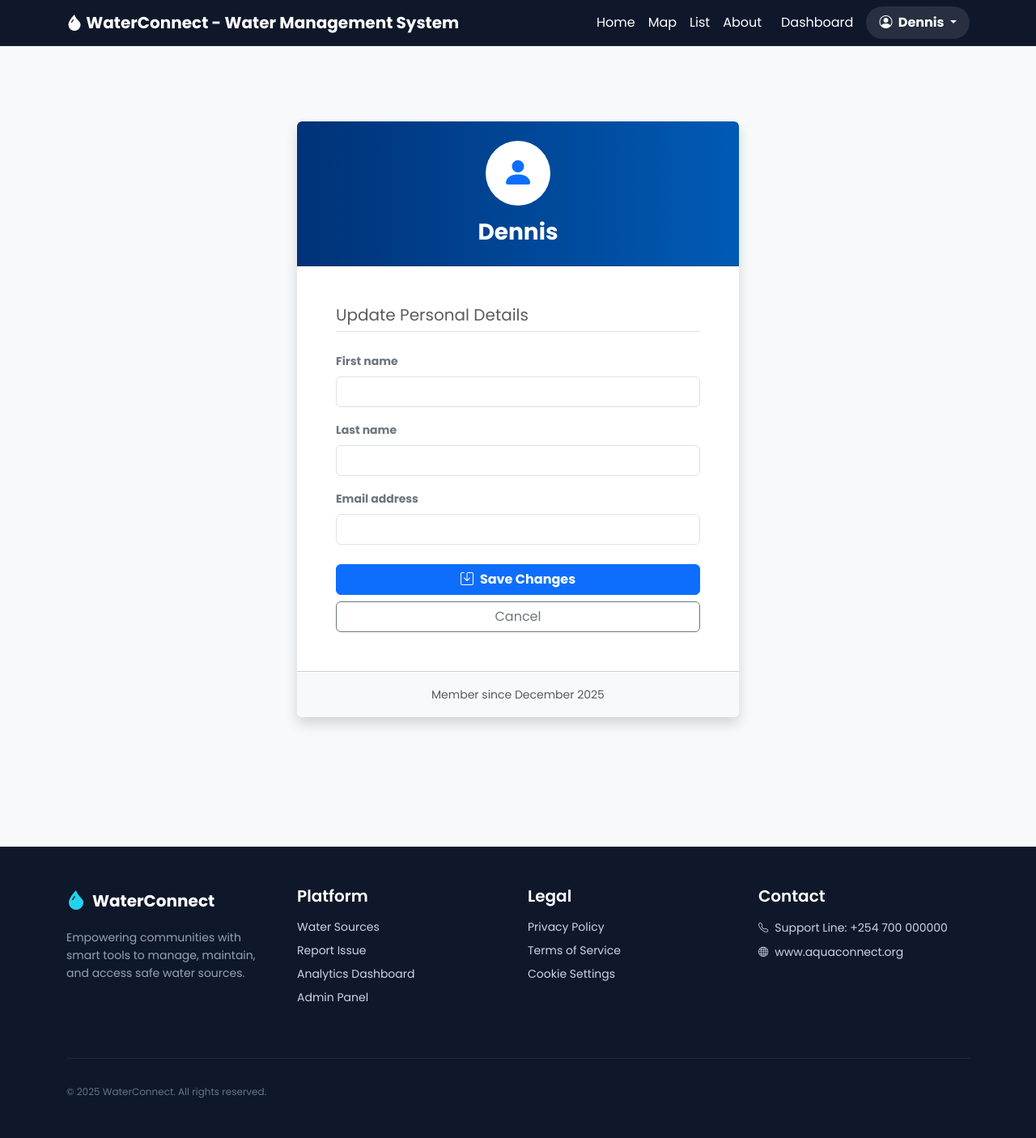
After one commit to MorganWambulwa/Water-Management-System, a Django app: page /accounts/profile/ in a window 1280 px wide. The commit adds this page. Shown: the whole page at 81% size. Run offline with Django 5.2, Linux system fonts and the light colour scheme; a user stored in the database is signed in.

Commit message:
Feat: Added user profile, legal pages and updated footer content

```diff
--- a/manage.py
+++ b/manage.py
@@ -1,4 +1,3 @@
-#!/usr/bin/env python
 """Django's command-line utility for administrative tasks."""
 import os
 import sys
--- a/static/waterapp/css/main.css
+++ b/static/waterapp/css/main.css
@@ -3,7 +3,6 @@ body {
     background-color: #f8f9fa;
 }
 
-/* Hero Section */
 .hero-section {
     background: linear-gradient(rgba(0, 50, 120, 0.85), rgba(0, 90, 180, 0.7)),
                 url('https://images.unsplash.com/photo-1581093588402-48590e8d3568?q=80&w=2000&auto=format&fit=crop');
@@ -15,7 +14,6 @@ body {
     padding-top: 80px;
 }
 
-/* Glassmorphism */
 .glass-card {
     background: rgba(255, 255, 255, 0.15);
     backdrop-filter: blur(10px);
@@ -24,7 +22,6 @@ body {
     color: white;
 }
 
-/* Buttons */
 .btn-danger-custom {
     background-color: #ff4757;
     border: none;
@@ -49,7 +46,6 @@ body {
     color: #0056b3;
 }
 
-/* Stats Cards */
 .stats-card {
     background: white;
     border-radius: 12px;
@@ -61,14 +57,14 @@ body {
     transform: translateY(-5px);
 }
 
-/* --- Footer Styles (Matches Tailwind Slate-900 Theme) --- */
+
 .footer-section {
-    background-color: #0f172a; /* Tailwind bg-slate-900 */
-    color: #cbd5e1;            /* Tailwind text-slate-300 */
-    border-top: 1px solid #1e293b; /* Tailwind border-slate-800 */
+    background-color: #0f172a;
+    color: #cbd5e1;
+    border-top: 1px solid #1e293b;
     padding-top: 3rem;
     padding-bottom: 3rem;
-    margin-top: 5rem; /* Separation from content */
+    margin-top: 5rem;
 }
 
 .footer-brand {
@@ -78,7 +74,7 @@ body {
 }
 
 .footer-text {
-    color: #94a3b8; /* Tailwind text-slate-400 */
+    color: #94a3b8;
     font-size: 0.875rem;
     line-height: 1.6;
 }
@@ -99,7 +95,7 @@ body {
 }
 
 .footer-link:hover {
-    color: #22d3ee; /* Tailwind text-cyan-400 */
+    color: #22d3ee;
 }
 
 .footer-bottom {
@@ -107,7 +103,7 @@ body {
     margin-top: 3rem;
     padding-top: 2rem;
     font-size: 0.75rem;
-    color: #64748b; /* Tailwind text-slate-500 */
+    color: #64748b;
 }
 /*
 .navbar-transparentz {
--- a/templates/waterapp/analytics.html
+++ b/templates/waterapp/analytics.html
@@ -37,17 +37,15 @@
 
 <script src="https://cdn.jsdelivr.net/npm/chart.js"></script>
 <script>
-    // You will need to pass 'status_data' and 'issue_data' from your analytics view
     const ctxStatus = document.getElementById('statusChart');
     const ctxIssues = document.getElementById('issuesChart');
 
-    // Placeholder data for visual structure
     new Chart(ctxStatus, {
         type: 'doughnut',
         data: {
             labels: ['Operational', 'Maintenance', 'Broken'],
             datasets: [{
-                data: [12, 5, 2], // Replace with dynamic Django variables
+                data: [12, 5, 2],
                 backgroundColor: ['#198754', '#ffc107', '#dc3545']
             }]
         }
--- a/templates/waterapp/base.html
+++ b/templates/waterapp/base.html
@@ -32,15 +32,34 @@
                         <a class="nav-link text-white" href="{% url 'about' %}">About</a>
                     </li>
 
-                    {% if user.is_authenticated %}
+                        {% if user.is_authenticated %}
                         <li class="nav-item ms-2">
-                            <a href="{% url 'dashboard' %}" class="btn btn-light btn-sm fw-bold px-3" style="border-radius: 20px;">Dashboard</a>
+                            <a href="{% url 'dashboard' %}" class="nav-link text-white">Dashboard</a>
+                        </li>
+
+                        <li class="nav-item dropdown ms-2">
+                            <a class="nav-link dropdown-toggle text-white fw-bold btn btn-outline-light border-0 px-3" href="#" role="button" data-bs-toggle="dropdown" aria-expanded="false" style="border-radius: 20px; background: rgba(255,255,255,0.1);">
+                                <i class="bi bi-person-circle me-1"></i> {{ user.username }}
+                            </a>
+                            <ul class="dropdown-menu dropdown-menu-end shadow border-0">
+                                <li>
+                                    <a class="dropdown-item" href="{% url 'profile' %}">
+                                        <i class="bi bi-person-gear me-2 text-primary"></i>My Profile
+                                    </a>
+                                </li>
+                                <li><hr class="dropdown-divider"></li>
+                                <li>
+                                    <form method="post" action="{% url 'logout' %}" class="d-inline">
+                                        {% csrf_token %}
+                                        <button type="submit" class="dropdown-item text-danger">
+                                            <i class="bi bi-box-arrow-right me-2"></i>Logout
+                                        </button>
+                                    </form>
+                                </li>
+                            </ul>
                         </li>
                     {% else %}
-                        <li class="nav-item ms-2">
-                            <a href="{% url 'login' %}" class="btn btn-light btn-sm fw-bold px-3" style="border-radius: 20px;">Login</a>
-                        </li>
-                    {% endif %}
+                        {% endif %}
                 </ul>
             </div>
         </div>
--- a/templates/waterapp/dashboard.html
+++ b/templates/waterapp/dashboard.html
@@ -97,11 +97,9 @@
 {{ status_counts|json_script:"status-data" }}
 {{ source_type_counts|json_script:"type-data" }}
 <script>
-    // Load JSON data embedded safely using json_script
     const statusData = JSON.parse(document.getElementById('status-data').textContent || '[]');
     const typeData = JSON.parse(document.getElementById('type-data').textContent || '[]');
 
-    // Render Status Chart
     new Chart(document.getElementById('statusChart'), {
         type: 'doughnut',
         data: {
@@ -113,7 +111,6 @@
         }
     });
 
-    // Render Type Chart
     new Chart(document.getElementById('typeChart'), {
         type: 'bar',
         data: {
--- a/templates/waterapp/footer.html
+++ b/templates/waterapp/footer.html
@@ -30,20 +30,25 @@
             <div class="col-lg-3 col-md-6">
                 <h5 class="footer-heading">Legal</h5>
                 <ul class="list-unstyled">
-                    <li><a href="#" class="footer-link">Privacy Policy</a></li>
-                    <li><a href="#" class="footer-link">Terms of Service</a></li>
-                    <li><a href="#" class="footer-link">Cookie Settings</a></li>
+                    <li><a href="{% url 'legal_page' 'privacy' %}" class="footer-link">Privacy Policy</a></li>
+                    <li><a href="{% url 'legal_page' 'terms' %}" class="footer-link">Terms of Service</a></li>
+                    <li><a href="{% url 'legal_page' 'cookies' %}" class="footer-link">Cookie Settings</a></li>
                 </ul>
             </div>
 
             <div class="col-lg-3 col-md-6">
                 <h5 class="footer-heading">Contact</h5>
                 <ul class="list-unstyled footer-text">
-                    <li class="mb-2 d-flex align-items-center gap-2">
-                        <i class="bi bi-telephone small"></i> Support Line: +254 700 000000
+                    <li class="mb-2">
+                        <a href="tel:+254700000000" class="footer-link d-flex align-items-center gap-2">
+                            <i class="bi bi-telephone small"></i> Support Line: +254 700 000000
+                        </a>
                     </li>
-                    <li class="d-flex align-items-center gap-2">
-                        <i class="bi bi-globe small"></i> www.waterconnect.org
+
+                    <li>
+                        <a href="https://www.aquaconnect.org" target="_blank" rel="noopener noreferrer" class="footer-link d-flex align-items-center gap-2">
+                            <i class="bi bi-globe small"></i> www.aquaconnect.org
+                        </a>
                     </li>
                 </ul>
             </div>
@@ -51,7 +56,6 @@
 
         <div class="footer-bottom d-flex flex-column flex-md-row justify-content-between align-items-center gap-3">
             <p class="mb-0">© 2025 WaterConnect. All rights reserved.</p>
-            <!-- <p class="mb-0">Web Development Cohort 5 Project</p> -->
         </div>
     </div>
 </footer>
--- /dev/null
+++ b/templates/waterapp/profile.html
@@ -0,0 +1,52 @@
+{% extends 'waterapp/base.html' %}
+
+{% block content %}
+<div class="container" style="padding-top: 150px; padding-bottom: 80px;">
+    <div class="row justify-content-center">
+        <div class="col-md-8 col-lg-6">
+            <div class="card shadow border-0 overflow-hidden">
+                <div class="card-header text-white text-center py-4" style="background: linear-gradient(to right, #003278, #005ab4);">
+                    <div class="mb-3">
+                        <div class="bg-white text-primary rounded-circle d-inline-flex align-items-center justify-content-center" style="width: 80px; height: 80px;">
+                            <i class="bi bi-person-fill fs-1"></i>
+                        </div>
+                    </div>
+                    <h3 class="mb-0 fw-bold">{{ user.username }}</h3>
+                    <small class="opacity-75">{{ user.email }}</small>
+                </div>
+
+                <div class="card-body p-4 p-md-5">
+                    <h5 class="mb-4 text-muted border-bottom pb-2">Update Personal Details</h5>
+
+                    <form method="post">
+                        {% csrf_token %}
+
+                        {% for field in form %}
+                        <div class="mb-3">
+                            <label class="form-label fw-bold small text-secondary">{{ field.label }}</label>
+                            {{ field }}
+                            {% if field.errors %}
+                            <div class="text-danger small mt-1">{{ field.errors.0 }}</div>
+                            {% endif %}
+                        </div>
+                        {% endfor %}
+
+                        <div class="d-grid mt-4 gap-2">
+                            <button type="submit" class="btn btn-primary fw-bold">
+                                <i class="bi bi-save me-2"></i>Save Changes
+                            </button>
+                            <a href="{% url 'dashboard' %}" class="btn btn-outline-secondary">
+                                Cancel
+                            </a>
+                        </div>
+                    </form>
+                </div>
+
+                <div class="card-footer bg-light text-center py-3">
+                    <small class="text-muted">Member since {{ user.date_joined|date:"F Y" }}</small>
+                </div>
+            </div>
+        </div>
+    </div>
+</div>
+{% endblock %}
--- a/waterapp/forms.py
+++ b/waterapp/forms.py
@@ -1,5 +1,5 @@
 from django import forms
-from django.core.exceptions import ValidationError  # Required for raising errors
+from django.core.exceptions import ValidationError
 from .models import WaterSource, IssueReport, RepairLog
 from django.contrib.auth.forms import UserCreationForm
 from django.contrib.auth.models import User
@@ -8,7 +8,6 @@ class WaterSourceForm(forms.ModelForm):
     """Form for administrators to create/edit a WaterSource."""
     class Meta:
         model = WaterSource
-        # Added 'is_verified' to control the badge feature
         fields = ['name', 'source_type', 'latitude', 'longitude', 'status', 'is_verified', 'description']
         widgets = {
             'description': forms.Textarea(attrs={'rows': 3}),
@@ -16,7 +15,6 @@ class WaterSourceForm(forms.ModelForm):
 
     def __init__(self, *args, **kwargs):
         super().__init__(*args, **kwargs)
-        # Apply generic styling to all fields for a cleaner UI
         for field in self.fields:
             self.fields[field].widget.attrs.update({'class': 'form-control', 'placeholder': field.title()})
             if field == 'is_verified':
@@ -43,7 +41,6 @@ class RepairLogForm(forms.ModelForm):
         fields = ['work_done', 'cost']
         widgets = {
             'work_done': forms.Textarea(attrs={'rows': 4, 'placeholder': 'Details of repair work completed...'}),
-            # UI Validation: Prevent negative cost in browser
             'cost': forms.NumberInput(attrs={'min': '0', 'step': '1.00', 'class': 'no-spinners'}),
         }
 
@@ -68,7 +65,6 @@ class SignUpForm(UserCreationForm):
 
     def __init__(self, *args, **kwargs):
         super().__init__(*args, **kwargs)
-        # Removes the '150 characters or fewer' help text
         self.fields['username'].help_text = ''
 
         for field in self.fields:
@@ -77,5 +73,15 @@ class SignUpForm(UserCreationForm):
 class AdminRepairLogForm(RepairLogForm):
     """Special form for Admin panel that includes ALL fields."""
     class Meta(RepairLogForm.Meta):
-        # This tells Django: "Use the validation from the parent, but show ALL fields"
         fields = '__all__'
+
+class ProfileUpdateForm(forms.ModelForm):
+    """Form to allow users to update their profile info."""
+    class Meta:
+        model = User
+        fields = ['first_name', 'last_name', 'email']
+
+    def __init__(self, *args, **kwargs):
+        super().__init__(*args, **kwargs)
+        for field in self.fields:
+            self.fields[field].widget.attrs.update({'class': 'form-control'})
--- a/waterapp/signals.py
+++ b/waterapp/signals.py
@@ -10,5 +10,5 @@ def update_source_status(sender, instance, created, **kwargs):
     """
     if created and instance.priority_level == 3:
         source = instance.water_source
-        source.status = 'M' # Maintenance
+        source.status = 'M'
         source.save()
--- a/waterapp/tests.py
+++ b/waterapp/tests.py
@@ -13,4 +13,4 @@ class WaterSourceModelTest(TestCase):
     def test_water_source_creation(self):
         source = WaterSource.objects.get(name="Test Pump")
         self.assertEqual(source.source_type, "P")
-        self.assertEqual(source.status, "O") # Check default is Operational
+        self.assertEqual(source.status, "O")
--- a/waterapp/urls.py
+++ b/waterapp/urls.py
@@ -2,29 +2,24 @@ from django.urls import path
 from . import views
 
 urlpatterns = [
-    # --- Main Pages ---
     path('', views.index, name='index'),
-    path('about/', views.about, name='about'), # We added this earlier
+    path('about/', views.about, name='about'),
 
-    # --- Authentication ---
     path('accounts/signup/', views.signup, name='signup'),
-
-    # --- Map Features (The missing parts!) ---
+    path('accounts/profile/', views.profile, name='profile'),
     path('map/', views.water_source_map, name='water_source_map'),
     path('api/map-data/', views.water_source_map_data, name='water_source_map_data'),
 
-    # --- Sources CRUD ---
     path('sources/', views.water_source_list, name='water_source_list'),
     path('sources/<int:pk>/', views.water_source_detail, name='water_source_detail'),
     path('sources/add/', views.water_source_create_update, name='water_source_create'),
     path('sources/edit/<int:pk>/', views.water_source_create_update, name='water_source_update'),
     path('sources/delete/<int:pk>/', views.water_source_delete, name='water_source_delete'),
 
-    # --- Issues & Repairs ---
     path('report/new/', views.issue_report_create, name='issue_report_create'),
     path('repair/log/<int:source_pk>/', views.repair_log_create, name='repair_log_create'),
     path('issue/resolve/<int:pk>/', views.issue_toggle_resolve, name='issue_toggle_resolve'),
 
-    # --- Admin Dashboard ---
     path('dashboard/', views.dashboard, name='dashboard'),
+    path('legal/<str:page_type>/', views.legal_page, name='legal_page'),
 ]
--- a/waterapp/views.py
+++ b/waterapp/views.py
@@ -4,18 +4,19 @@ from django.db.models import Count, Q
 from django.http import JsonResponse
 from .models import WaterSource, IssueReport, RepairLog
 from .forms import IssueReportForm, WaterSourceForm, RepairLogForm
+from django.shortcuts import render
+from .forms import SignUpForm
+from .forms import ProfileUpdateForm
+from django.contrib import messages
+
 
 def index(request):
     """
     Landing page: Renders the exact 'WaterConnect' dashboard shown in the screenshot.
     """
-    # 1. The 3 main stats cards
     total_sources = WaterSource.objects.count()
     open_issues = IssueReport.objects.filter(is_resolved=False).count()
     operational_sources = WaterSource.objects.filter(status='O').count()
-
-    # 2. The 'Live Network Status' list (Right side of Hero)
-    # We fetch the last 3-5 sources to show recent status updates
     live_status_sources = WaterSource.objects.all().order_by('-last_updated')[:5]
 
     context = {
@@ -63,13 +64,10 @@ def issue_report_create(request):
             if request.user.is_authenticated:
                 report.reporter = request.user
             report.save()
-            # Redirect to index to see the updated stats
             return redirect('index')
     else:
         form = IssueReportForm()
     return render(request, 'waterapp/issue_report_form.html', {'form': form})
-
-# --- Administrator/Technician Views (Requires login) ---
 
 @login_required
 def dashboard(request):
@@ -100,10 +98,10 @@ def water_source_map_data(request):
         {
             'id': s.pk,
             'name': s.name,
-            'lat': float(s.latitude),  # Convert Decimal to float for JSON
+            'lat': float(s.latitude),
             'lon': float(s.longitude),
             'status': s.get_status_display(),
-            'color': s.status_color # Uses the property we added to the model
+            'color': s.status_color
         }
         for s in sources
     ]
@@ -148,7 +146,6 @@ def repair_log_create(request, source_pk):
             log.technician = request.user
             log.save()
 
-            # Auto-update status to Operational if repair is logged
             source.status = 'O'
             source.save()
 
@@ -167,7 +164,21 @@ def issue_toggle_resolve(request, pk):
         issue.save()
     return redirect('dashboard')
 
-from .forms import SignUpForm # Make sure to import the new form
+
+
+@login_required
+def profile(request):
+    """Handles the user profile view and updates."""
+    if request.method == 'POST':
+        form = ProfileUpdateForm(request.POST, instance=request.user)
+        if form.is_valid():
+            form.save()
+            return redirect('profile')
+    else:
+        form = ProfileUpdateForm(instance=request.user)
+
+    return render(request, 'waterapp/profile.html', {'form': form})
+
 
 def signup(request):
     """Handles user registration."""
@@ -175,7 +186,7 @@ def signup(request):
         form = SignUpForm(request.POST)
         if form.is_valid():
             form.save()
-            return redirect('login') # Redirect to login page after success
+            return redirect('login')
     else:
         form = SignUpForm()
     return render(request, 'registration/signup.html', {'form': form})
@@ -187,3 +198,84 @@ def about(request):
 def water_source_map(request):
     """Renders the map page."""
     return render(request, 'waterapp/water_source_map.html')
+
+
+
+def legal_page(request, page_type):
+    """Renders the Privacy, Terms, and Cookie policies with detailed content."""
+
+    content = {
+        'privacy': {
+            'title': 'Privacy Policy',
+            'updated': 'Last Updated: December 2025',
+            'body': """
+                <p>At WaterConnect, we are committed to protecting your personal information and your right to privacy. This policy explains what information we collect and how we use it.</p>
+
+                <h5 class="mt-4 fw-bold">1. Information We Collect</h5>
+                <p>We collect personal information that you voluntarily provide to us when you register on the website, express an interest in obtaining information about us or our products and services, or otherwise when you contact us.</p>
+                <ul>
+                    <li><strong>Personal Data:</strong> Username, email address, and phone number (if provided).</li>
+                    <li><strong>Usage Data:</strong> Information about how you interact with our platform, such as the water sources you view or report.</li>
+                    <li><strong>Location Data:</strong> When you use our map features, we may request access to your location to show nearby water sources.</li>
+                </ul>
+
+                <h5 class="mt-4 fw-bold">2. How We Use Your Information</h5>
+                <p>We use the information we collect or receive:</p>
+                <ul>
+                    <li>To facilitate account creation and logon processes.</li>
+                    <li>To send administrative information to you (e.g., updates on reported issues).</li>
+                    <li>To protect our Services (e.g., fraud monitoring and prevention).</li>
+                </ul>
+
+                <h5 class="mt-4 fw-bold">3. Sharing Your Information</h5>
+                <p>We do not share, sell, rent or trade your information with third parties for their promotional purposes. We may share data with local water authorities solely for the purpose of resolving maintenance issues you have reported.</p>
+            """
+        },
+        'terms': {
+            'title': 'Terms of Service',
+            'updated': 'Last Updated: December 2025',
+            'body': """
+                <p>Welcome to WaterConnect. By accessing our website, you agree to be bound by these Terms of Service. If you do not agree with any part of these terms, you may not use our platform.</p>
+
+                <h5 class="mt-4 fw-bold">1. Use of the Platform</h5>
+                <p>You agree to use WaterConnect only for lawful purposes. You are prohibited from:</p>
+                <ul>
+                    <li>Submitting false or misleading reports about water sources.</li>
+                    <li>Attempting to interfere with the proper working of the site (e.g., hacking or spamming).</li>
+                    <li>Using the contact information of technicians for harassment or non-official purposes.</li>
+                </ul>
+
+                <h5 class="mt-4 fw-bold">2. User Accounts</h5>
+                <p>You are responsible for maintaining the confidentiality of your account and password. You agree to accept responsibility for all activities that occur under your account.</p>
+
+                <h5 class="mt-4 fw-bold">3. Disclaimer</h5>
+                <p>WaterConnect provides data on water sources "as is." While we strive for accuracy, we cannot guarantee the real-time availability or quality of water at any specific source, as conditions may change rapidly.</p>
+
+                <h5 class="mt-4 fw-bold">4. Termination</h5>
+                <p>We reserve the right to suspend or terminate your account at our sole discretion, without notice, for conduct that we believe violates these Terms of Service or is harmful to other users.</p>
+            """
+        },
+        'cookies': {
+            'title': 'Cookie Policy',
+            'updated': 'Last Updated: December 2025',
+            'body': """
+                <p>This Cookie Policy explains how WaterConnect uses cookies and similar technologies to recognize you when you visit our website.</p>
+
+                <h5 class="mt-4 fw-bold">1. What are Cookies?</h5>
+                <p>Cookies are small data files that are placed on your computer or mobile device when you visit a website. They are widely used to make websites work more efficiently and to provide reporting information.</p>
+
+                <h5 class="mt-4 fw-bold">2. How We Use Cookies</h5>
+                <ul>
+                    <li><strong>Essential Cookies:</strong> These are strictly necessary for the website to function (e.g., allowing you to log in and access secure areas).</li>
+                    <li><strong>Functionality Cookies:</strong> These are used to recognize you when you return to our website, enabling us to personalize content for you.</li>
+                    <li><strong>Analytics Cookies:</strong> We use these to collect information about how visitors use our website, helping us improve the user experience.</li>
+                </ul>
+
+                <h5 class="mt-4 fw-bold">3. Managing Cookies</h5>
+                <p>You have the right to decide whether to accept or reject cookies. You can set or amend your web browser controls to accept or refuse cookies. If you choose to reject cookies, you may still use our website, though your access to some functionality may be restricted.</p>
+            """
+        }
+    }
+
+    data = content.get(page_type)
+    return render(request, 'waterapp/legal_page.html', {'data': data})
```
Also changed, not shown: templates/waterapp/legal_page.html (added, +37 -0 lines), templates/waterapp/water_source_map.html (+0 -8 lines), waterapp/models.py (+2 -5 lines), waterconnect/settings.py (+2 -11 lines), db.sqlite3.
